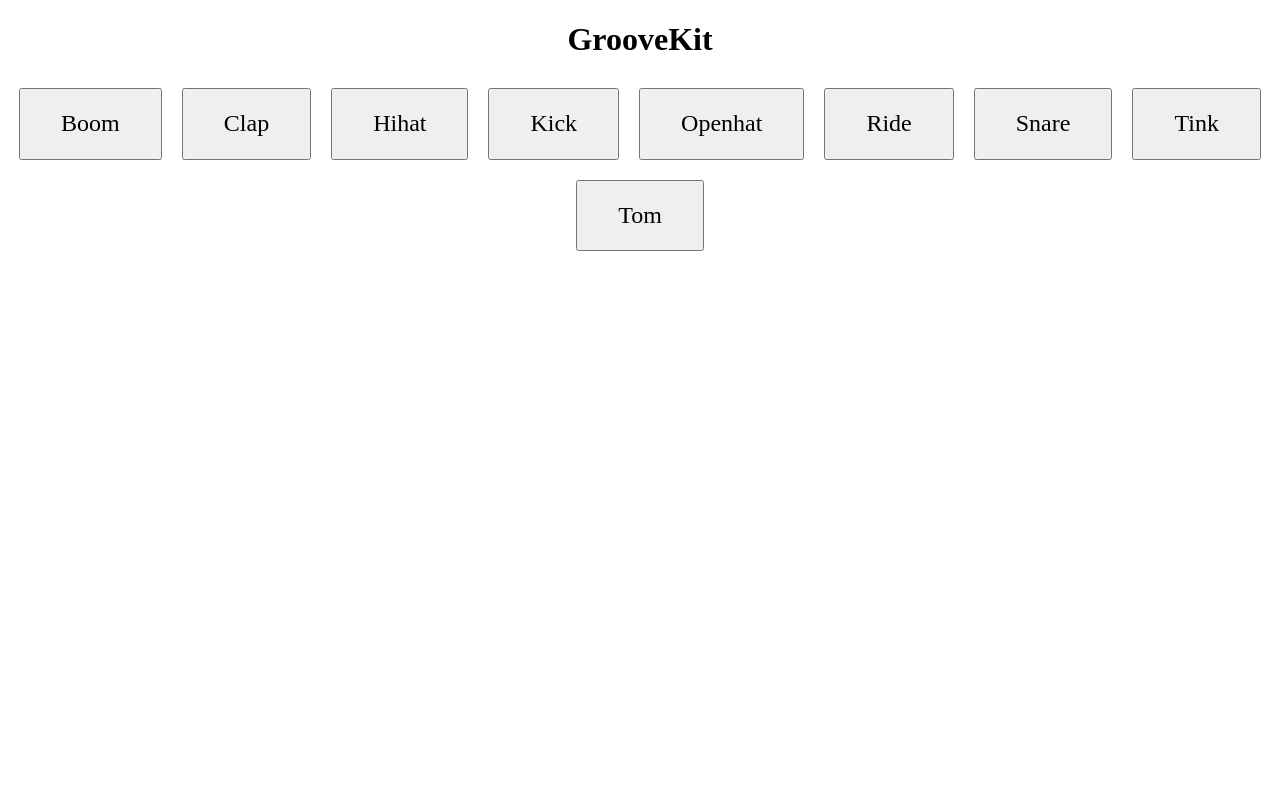
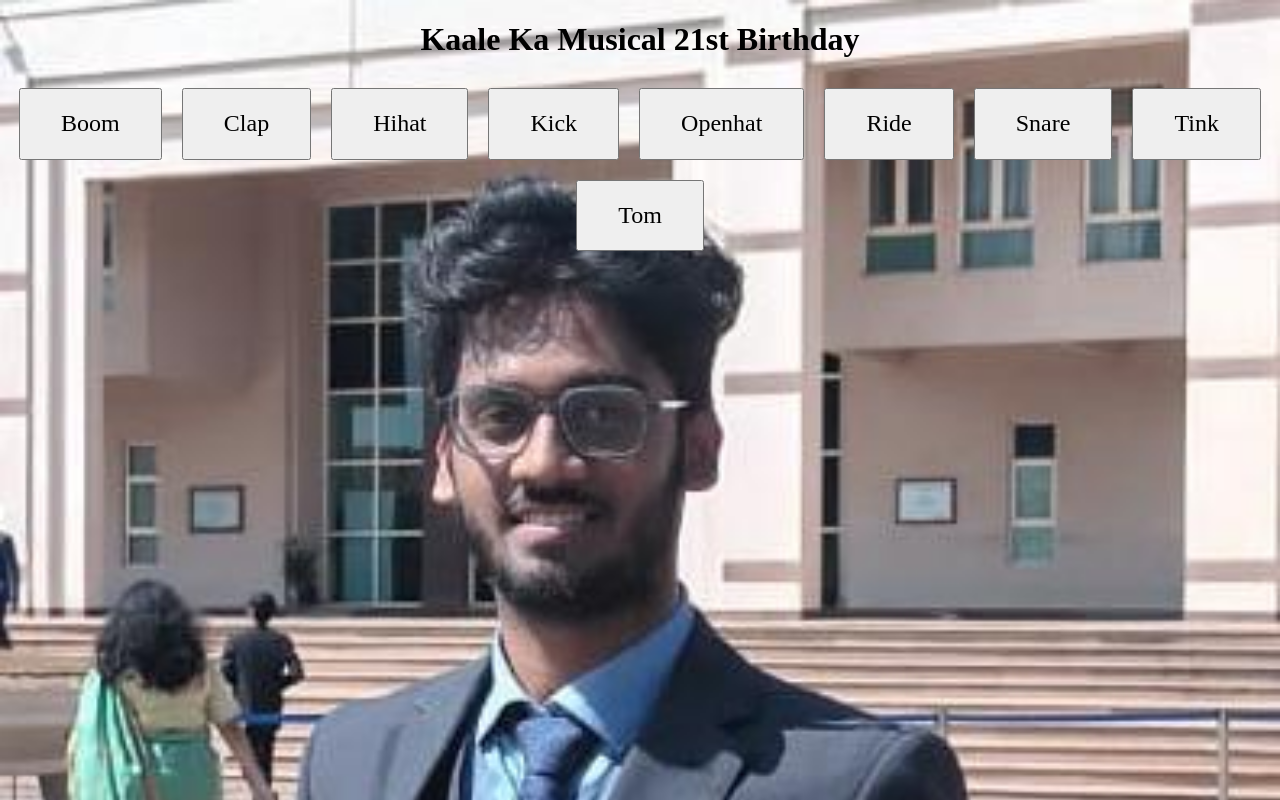
Before and after one commit to TheYash27/sb, a website built with Vite: page index.html in a window 1280 px wide. Built offline with nearby package versions, Linux system fonts and the light colour scheme.

Commit message:
HBD Suraj!

```diff
--- a/index.html
+++ b/index.html
@@ -1,11 +1,14 @@
 <!DOCTYPE html>
 <html>
-<head><link rel="stylesheet" href="https://cdnjs.cloudflare.com/ajax/libs/normalize/8.0.1/normalize.css">
+<head>
+  <meta charset="UTF-8">
+  <meta name="viewport" content="width=device-width, initial-scale=1.0">
+  <link rel="stylesheet" href="https://cdnjs.cloudflare.com/ajax/libs/normalize/8.0.1/normalize.css">
   <title>Drum Kit</title>
   <link rel="stylesheet" type="text/css" href="style.css">
 </head>
 <body>
-  <h1 id="hero-heading">GrooveKit</h1>
+  <h1 id="hero-heading">Kaale Ka Musical 21st Birthday</h1>
   <div class="container">
     <button id="boom">Boom</button>
     <button id="clap">Clap</button>
--- a/style.css
+++ b/style.css
@@ -1,3 +1,10 @@
+body {
+  background-image: url('./suraj.jpg');
+  background-size: cover;
+  background-position: top;
+  background-repeat: no-repeat;
+}
+
 #hero-heading {
   text-align: center;
 }
```
Also changed, not shown: suraj.jpg (added).
